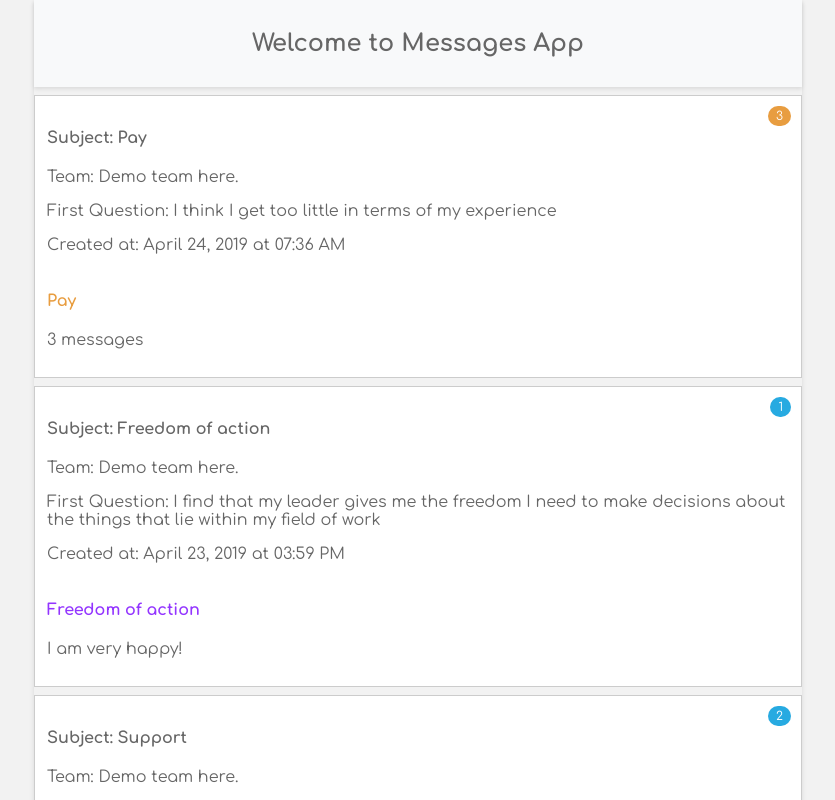
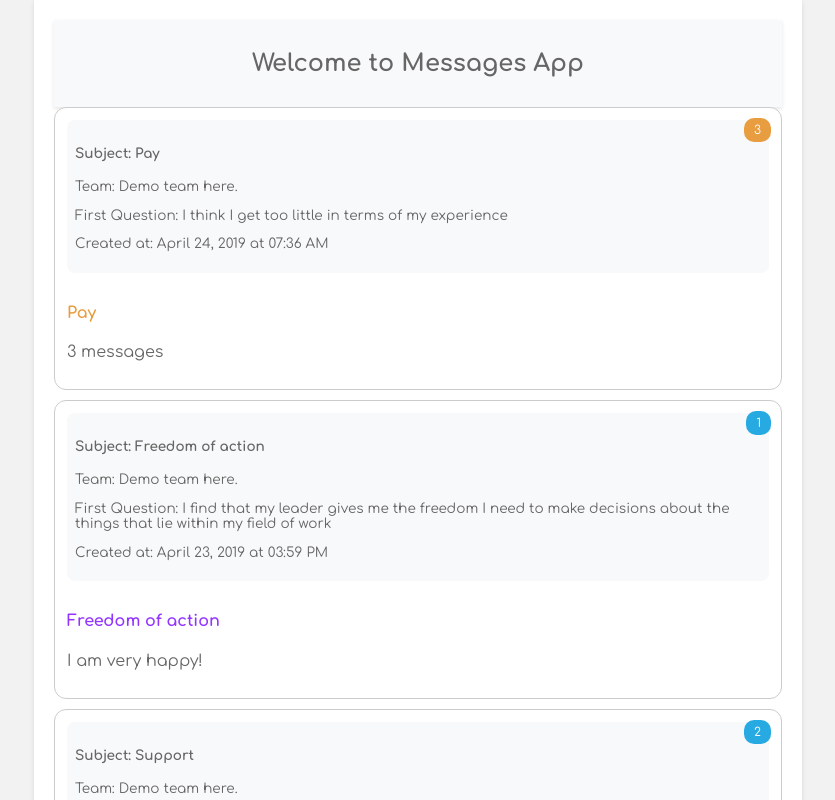
Before and after one commit to IvanGoranoff/messages-app, a React (Create React App) app in the folder messages-app/: page / in a window 1280 px wide. Shown: the top 800 px of the page, without its empty margins (222-1057 px from the left). Built offline with nearby package versions, Linux system fonts and the light colour scheme.

Commit message:
version one

```diff
--- a/messages-app/src/components/Thread.js
+++ b/messages-app/src/components/Thread.js
@@ -2,7 +2,7 @@ import React, { useState } from 'react';
 
 const formatDate = (dateString) => {
     const options = { year: 'numeric', month: 'long', day: 'numeric', hour: '2-digit', minute: '2-digit' };
-    return new Date(dateString).toLocaleDateString(undefined, options);
+    return new Date(dateString).toLocaleDateString('en-US', options);
 }
 
 function Thread({ messages }) {
--- a/messages-app/src/styles/main.scss
+++ b/messages-app/src/styles/main.scss
@@ -21,7 +21,10 @@ body, html {
     max-width: 768px;
     min-width: 320px;
     margin: auto;
+    background-color: #fff;
     box-shadow: 0 2px 5px rgba(0,0,0,0.1);
+    padding: 20px; // Padding for the container
+    box-sizing: border-box;
 }
 
 .header, .footer {
@@ -36,47 +39,59 @@ body, html {
     flex-direction: column;
     background: #FFF;
     border: 1px solid $border-color;
-    margin: 8px 0;
+    margin-bottom: 10px;
     padding: 12px;
     position: relative;
     cursor: pointer;
+    border-radius: 12px;
 
     &:hover {
-        box-shadow: 0 2px 5px rgba(0,0,0,0.1);
+        box-shadow: 0 2px 10px rgba(0,0,0,0.1);
+    }
+
+    .thread-metadata {
+        background-color: #f8f9fa;
+        padding: 8px;
+        border-radius: 8px;
+        margin-bottom: 10px;
+        font-size: 0.85rem;
     }
 
     .count {
         position: absolute;
         right: 10px;
         top: 10px;
-        background-color: #e89d40; // default low score color
-        color: #ffffff;
-        padding: 3px 8px;
+        background-color: $low-rating-color;
+        color: white;
+        padding: 5px 10px;
         border-radius: 10px;
         font-size: 0.75rem;
     }
 
     .high-rating .count {
-        background-color: #27aae1; // high score color
+        background-color: $high-rating-color;
     }
 }
 
 .message {
+    padding-top: 10px;
+    border-top: 1px solid #eee;
+
     h4 {
-        margin-bottom: 4px;
-        color: #333;
-        font-size: 1rem;
+        margin: 0;
+        color: $text-color;
+        font-size: 16px;
     }
 
     p {
-        color: #666;
+        color: $text-color;
         font-size: 14px;
     }
 }
 
 @media (max-width: 320px) {
     .container {
-        padding: 0 10px;
+        padding: 10px;
         overflow-x: auto;
     }
 }
```
